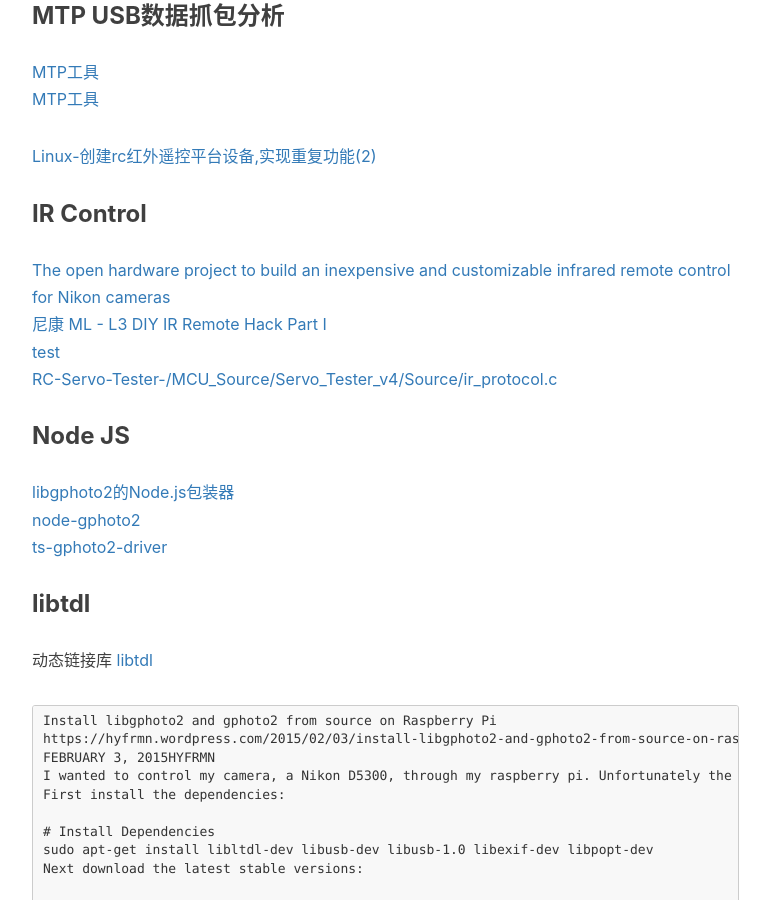
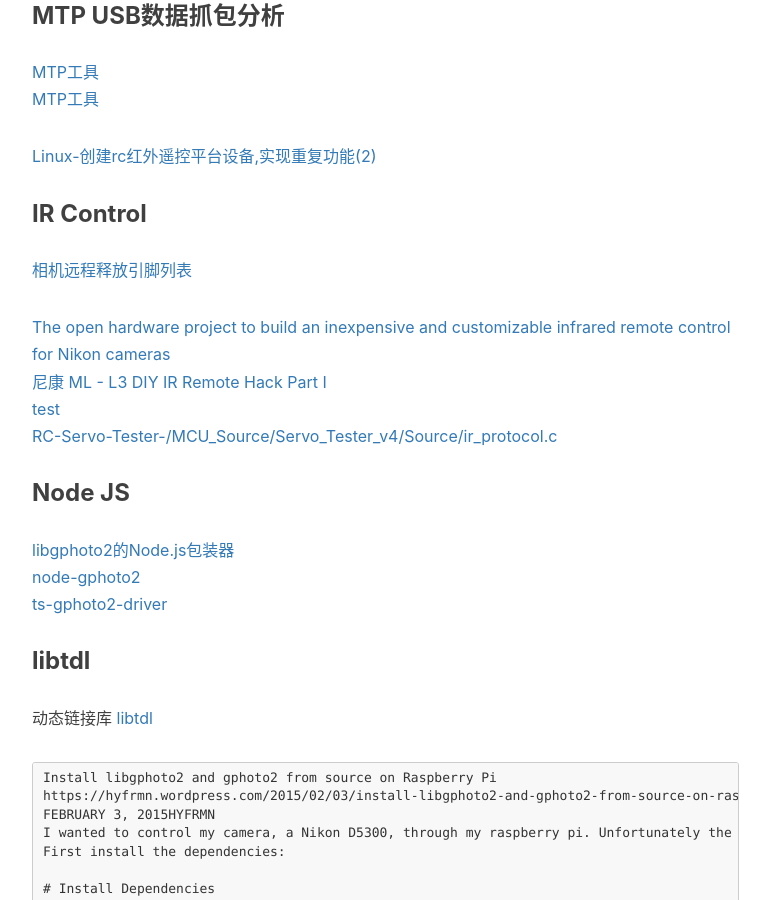
Before and after one commit to gary-robotics/dlward, a Jekyll site: the page built from _posts/2019-01-25-gphoto-2019.markdown, in a window 1280 px wide and 900 px high, scrolled down 627 px. Shown: the whole window, without its empty margins (233-1003 px from the left). Built offline with Jekyll 4.4.1, drawn with Linux system fonts in a browser that asks for light colours; nearby versions of some CDN libraries; comment, search, counter and statistics services are not loaded.

Commit message:
Update 2019-01-25-gphoto-2019.markdown

```diff
--- a/_posts/2019-01-25-gphoto-2019.markdown
+++ b/_posts/2019-01-25-gphoto-2019.markdown
@@ -19,6 +19,8 @@
 [Linux-创建rc红外遥控平台设备,实现重复功能(2)](https://www.cnblogs.com/lifexy/p/9783914.html)
 
 ### IR Control
+[相机远程释放引脚列表](https://www.doc-diy.net/photo/remote_pinout/)
+
 [The open hardware project to build an inexpensive and customizable infrared remote control for Nikon cameras](http://www.bigmike.it/ircontrol/)
 [尼康 ML - L3 DIY IR Remote Hack Part I](https://bayesianadventures.wordpress.com/2013/08/09/nikon-ml-l3-ir-remote-hack/)
 [test](http://goughlui.com/2013/12/06/teardown-and-project-clone-nikon-ml-l3-ir-remote-and-emulation/)
```
